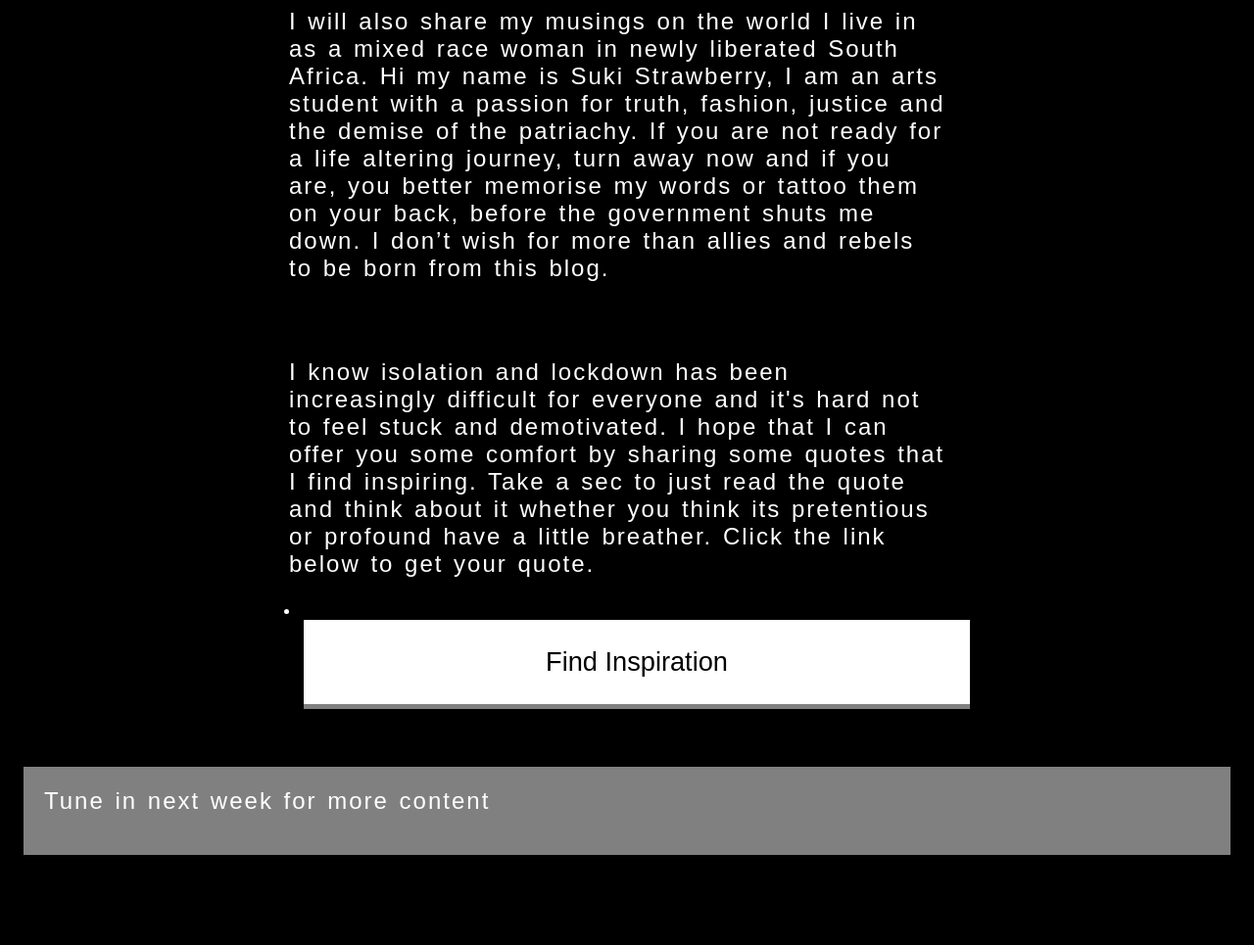
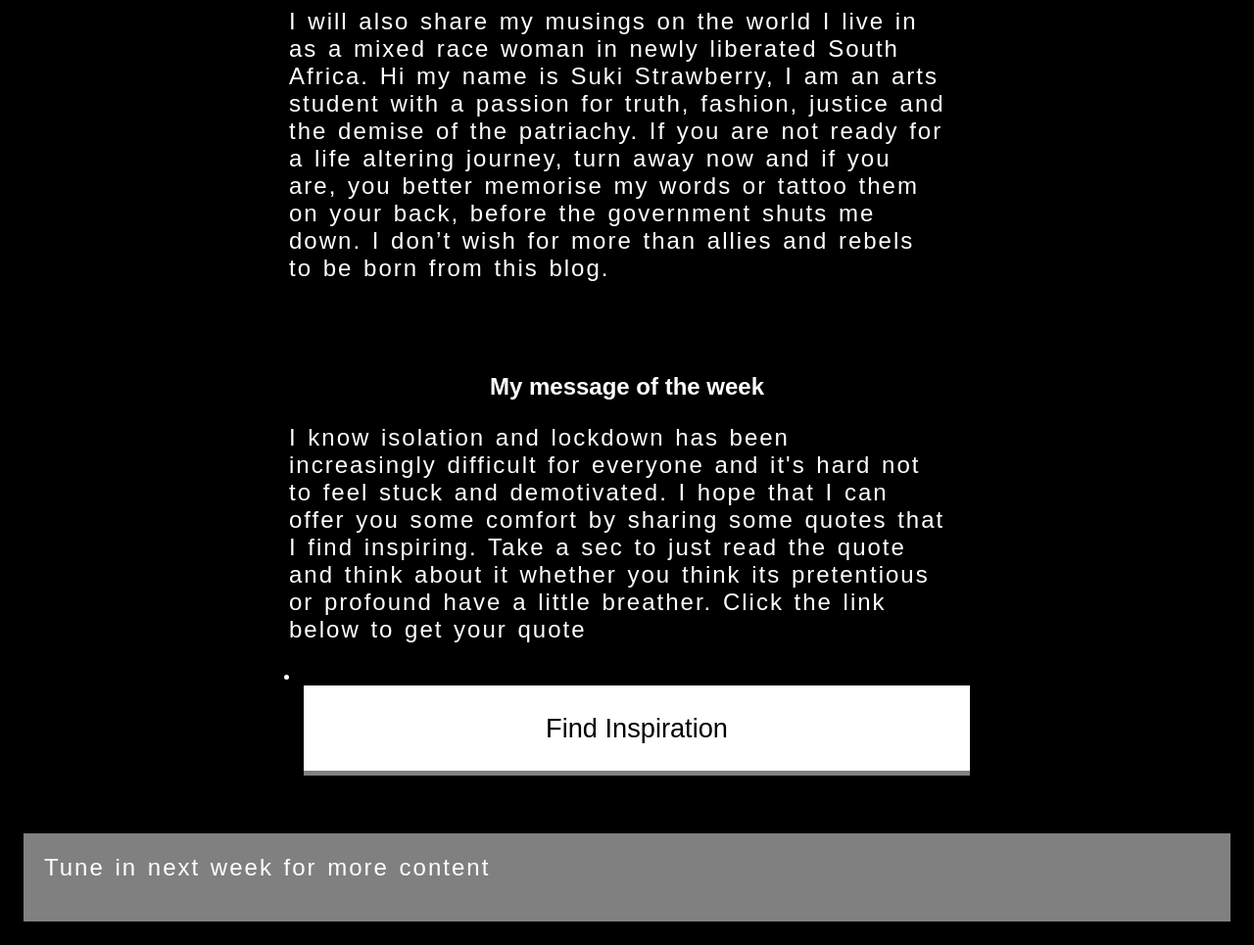
Before and after one commit to Iman345/WSOA3028A_1845550, a plain HTML site: page index.html in a window 1280 px wide. Shown: the part 939-1904 px from the top of the page at 98% size. Before the commit the page ends 1836 px from the top, so only its background shows below. Drawn offline with Linux system fonts and the light colour scheme.

Commit message:
Update index.html

```diff
--- a/index.html
+++ b/index.html
@@ -69,10 +69,17 @@ src="Pictures/Eyes.png"
 
 
   <section>
-    <article>
+    <article class="h-entry" >
+
+      <header class="article-header">
+          <h2 class = "p-name"> My message of the week</h2>
+
+        </header>
     <p>
 
-     I know isolation and lockdown has been increasingly difficult for everyone and it's hard not to feel stuck and demotivated. I hope that I can offer you some comfort by sharing some quotes that I find inspiring. Take a sec to just read the quote and think about it whether you think its pretentious or profound have a little breather. Click the link below to get your quote.
+     I know isolation and lockdown has been increasingly difficult for everyone and it's hard not to feel stuck and demotivated. I hope that I can offer you some comfort by sharing some quotes that I find inspiring. Take a sec to just read the quote and think about it whether you think its pretentious or profound have a little breather. Click the link below to get your quote
+
+
     </p>
 
      <li><a href="fetch.html" > Find Inspiration</a></li>
```
